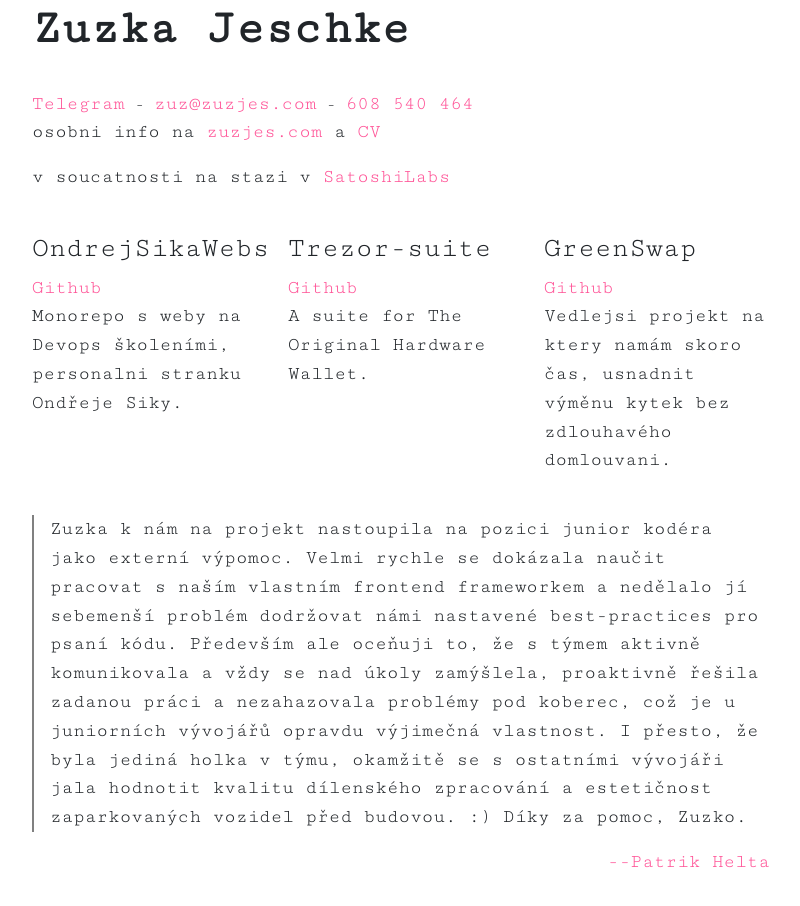
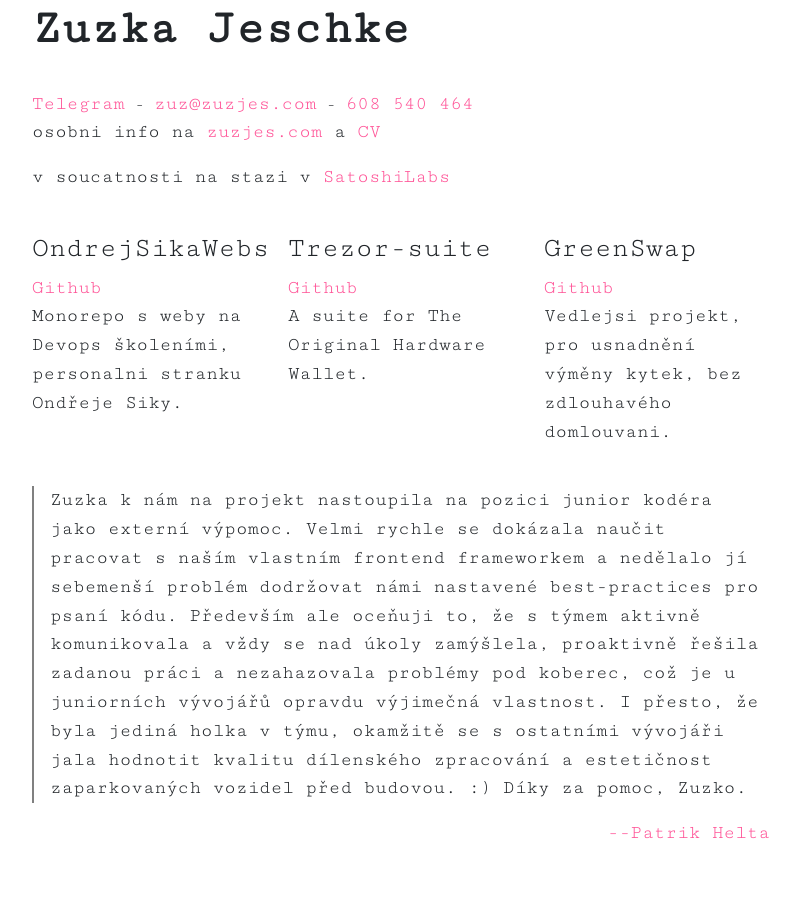
Before and after one commit to zuzjes/zuzj.es, a Next.js app: page / in a window 1280 px wide. Shown: the top 906 px of the page, without its empty margins (239-1039 px from the left). Built offline with nearby package versions, Linux system fonts and the light colour scheme.

Commit message:
Edit Greenswap intro

```diff
--- a/pages/index.js
+++ b/pages/index.js
@@ -50,7 +50,7 @@ export default () => {
               <h3>GreenSwap</h3>
               <a href="https://github.com/zuzjes/greenswap">Github</a>
               <p>
-                Vedlejsi projekt na ktery namám skoro čas, usnadnit výměnu kytek bez zdlouhavého domlouvani.{" "}
+                Vedlejsi projekt, pro usnadnění výměny kytek, bez zdlouhavého domlouvani.{" "}
               </p>
             </div>
           </div>
```
